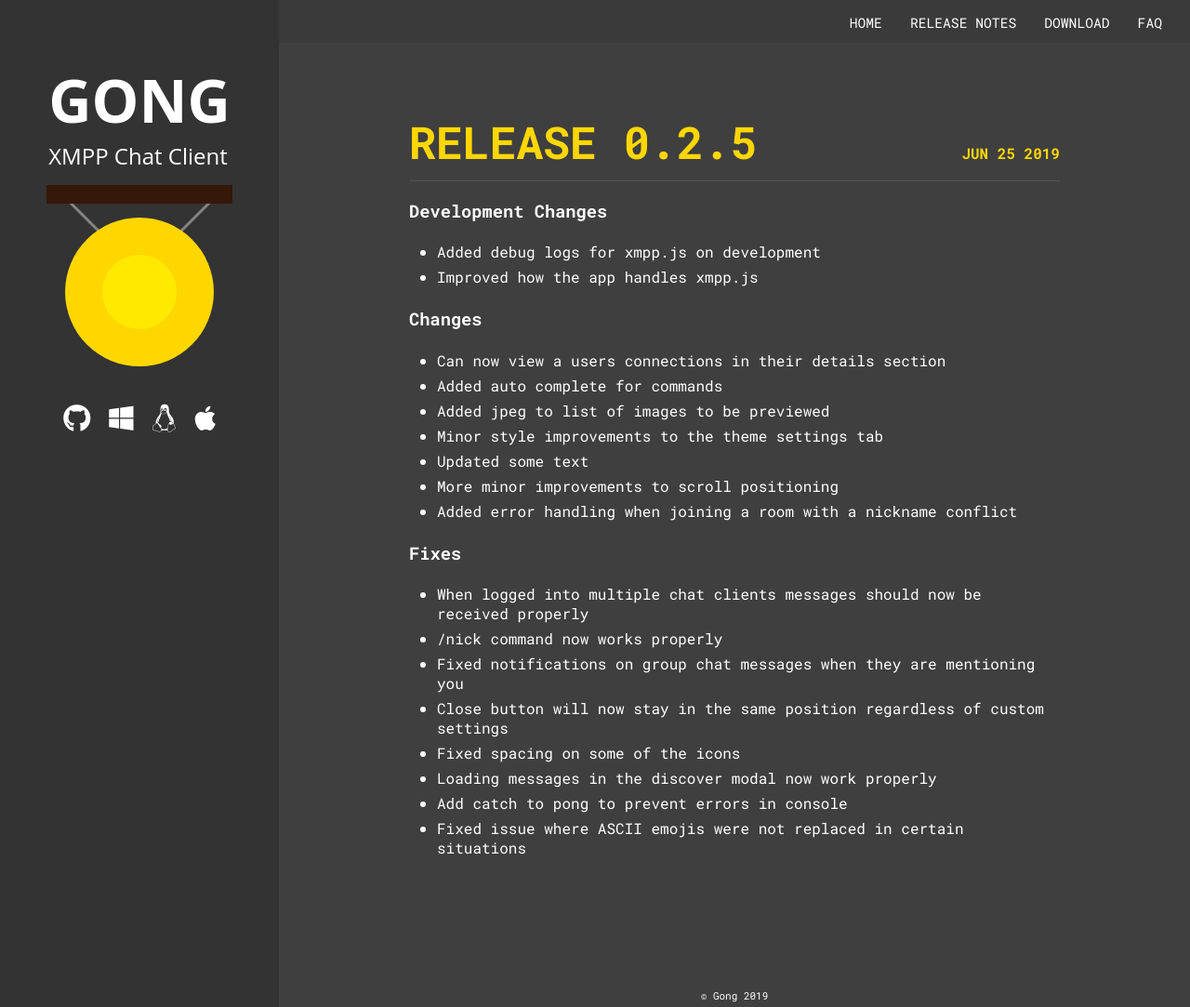
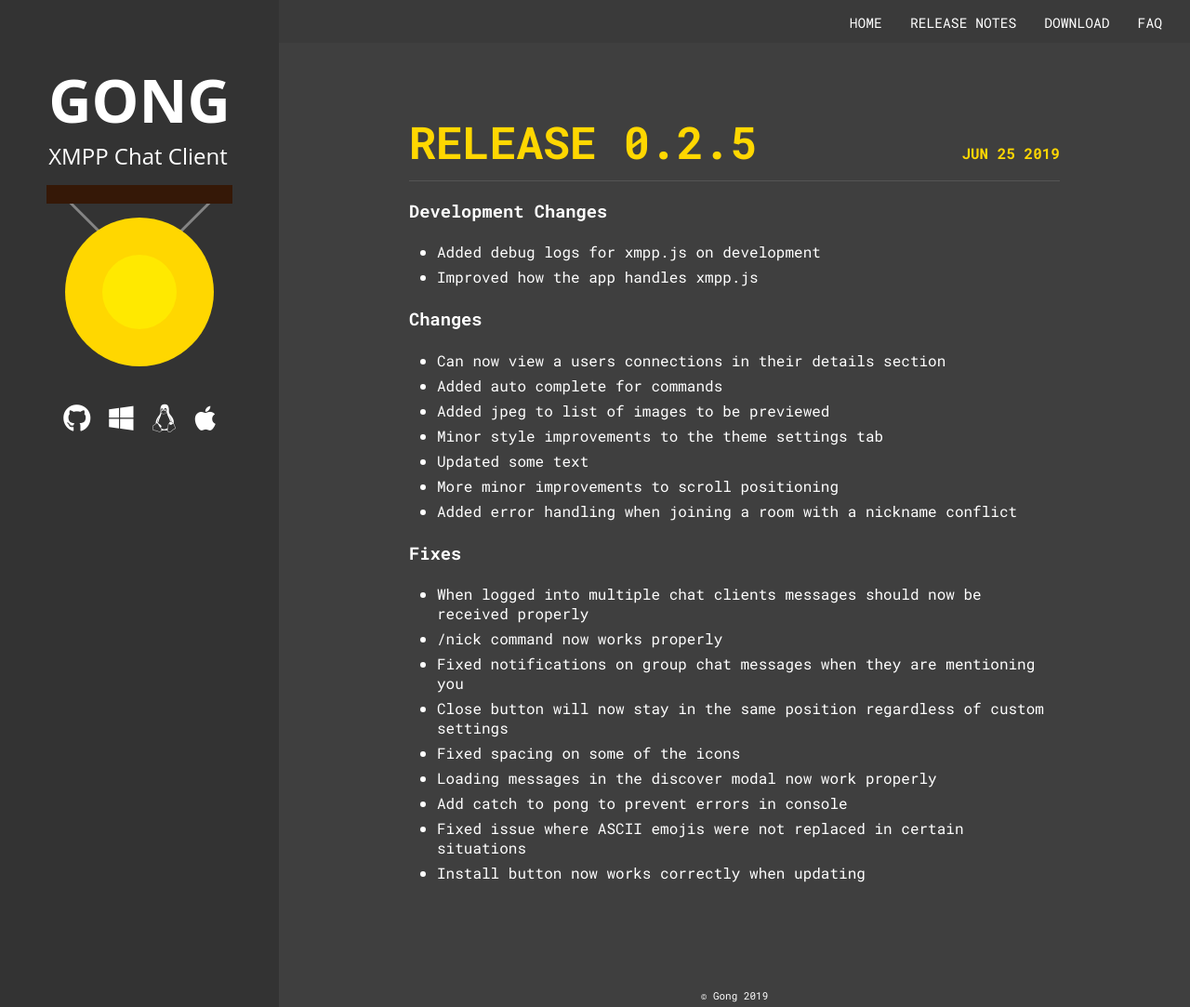
Before and after one commit to gongchat/gongchat.github.io, a Jekyll site: the page built from _posts/release-notes/2019-06-25-0.2.5.md, in a window 1280 px wide and 1083 px high. Shown: the whole window at 93% size. Built offline with Jekyll 4.4.1, drawn with Linux system fonts in a browser that asks for light colours; some web fonts are replaced.

Commit message:
add an item

```diff
--- a/_posts/release-notes/2019-06-25-0.2.5.md
+++ b/_posts/release-notes/2019-06-25-0.2.5.md
@@ -29,3 +29,4 @@ title: Release 0.2.5
 - Loading messages in the discover modal now work properly
 - Add catch to pong to prevent errors in console
 - Fixed issue where ASCII emojis were not replaced in certain situations
+- Install button now works correctly when updating
```
